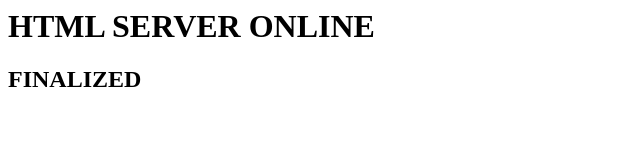
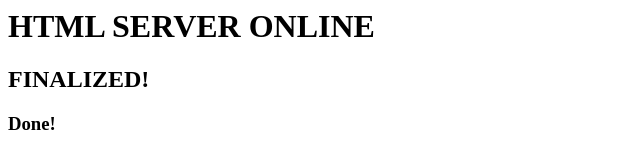
Before and after one commit to yobahBertrandYonkou/may11task, a plain HTML site: page index.html in a window 1280 px wide. Shown: the full height of the page, 0-640 px from the left. Drawn offline with Linux system fonts and the light colour scheme.

Commit message:
Finalized!

```diff
--- a/index.html
+++ b/index.html
@@ -1,2 +1,3 @@
 <h1>HTML SERVER ONLINE</h1>
-<h2>FINALIZED</h2>
+<h2>FINALIZED!</h2>
+<h3>Done!</h3>
```
